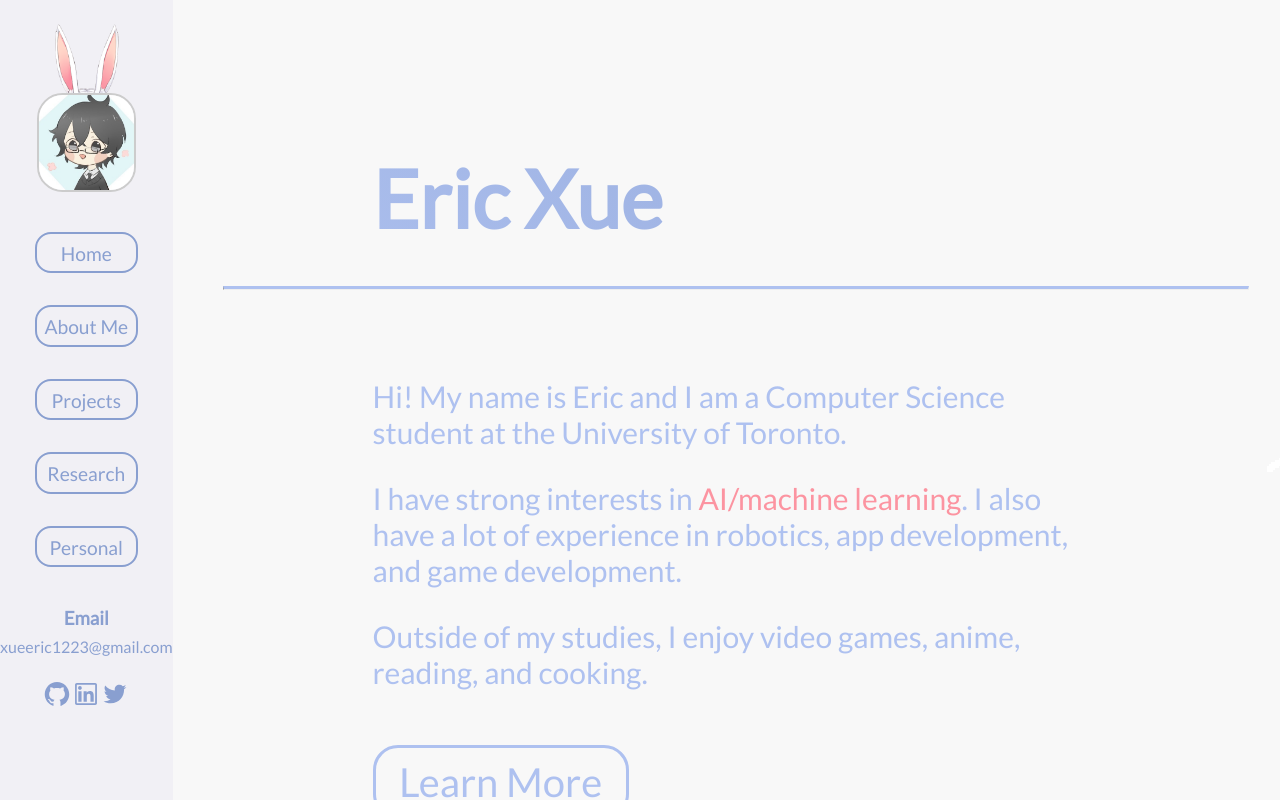
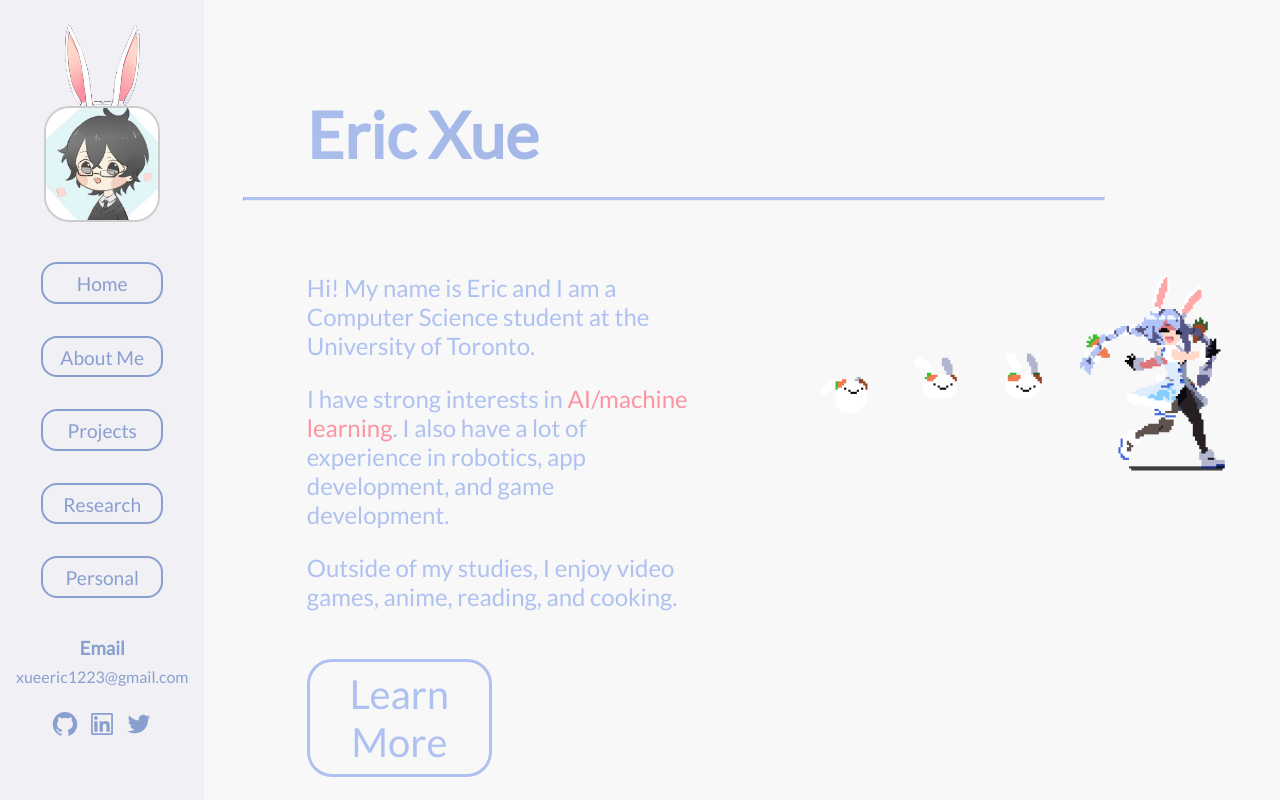
Before and after one commit to yumozi/personal-website, a Next.js app: page / in a window 1280 px wide. Built offline with nearby package versions, Linux system fonts and the light colour scheme.

Commit message:
Edit Home.module.css to be percentage-based

```diff
--- a/styles/Home.module.css
+++ b/styles/Home.module.css
@@ -6,9 +6,9 @@
 }
 
 .name {
-    padding-top: 150px;
-    padding-left: 200px;
-    font-size: 80px;
+    padding-top: 12vh;
+    padding-left: 8vw;
+    font-size: 4em;
     font-weight: 600;
     background-color: #AEC1F0;
     overflow: hidden;
@@ -24,8 +24,8 @@
 .line {
     border-top: 3px solid #AEC1F0;
     width: 80%;
-    margin-left: 50px;
-    margin-top: 40px;
+    margin-left: 3vw;
+    margin-top: 3vh;
 }
 
 .content{
@@ -34,12 +34,11 @@
 }
 
 .aboutme {
-    margin-left: 200px;
-    margin-top: 50px;
+    margin-left: 8vw;
+    margin-top: 5vh;
     color: #AEC1F0;
-    font-size: 30px;
-    min-width: 550px;
-    width: 720px;
+    font-size: 1.5em;
+    width: 30vw;
     display: inline-block;
     text-align: left;
 }
@@ -48,12 +47,11 @@
     color: #FC94A1;
 }
 
-
 .learnmore {
-    margin-left: 200px;
-    margin-top: 25px;
+    margin-left: 8vw;
+    margin-top: 3vh;
     border-radius: 25px;
-    width: 250px;
+    width: 14vw;
     border: 3px solid #AEC1F0;
     text-align: center;
 }
@@ -68,14 +66,12 @@
     display:inline-block;
     height: 100%;
     width: 100%;
-    padding-top: 10px;
-    padding-bottom: 10px;
-    font-size: 40px;
+    padding-top: 1vh;
+    padding-bottom: 1vh;
+    font-size: 2.5em;
     font-weight: 500;
 }
 
 .image {
-    margin-left: 100px;
-    min-width: 506px;
-    min-height: 270px;
+    margin-left: 4vw;
 }
--- a/styles/Research.module.css
+++ b/styles/Research.module.css
@@ -8,9 +8,9 @@
 }
 
 .name {
-    padding-top: 150px;
-    padding-left: 200px;
-    font-size: 80px;
+    padding-top: 20vh;
+    padding-left: 20vw;
+    font-size: 1em;
     font-weight: 600;
     color: #AEC1F0;
 }
```
